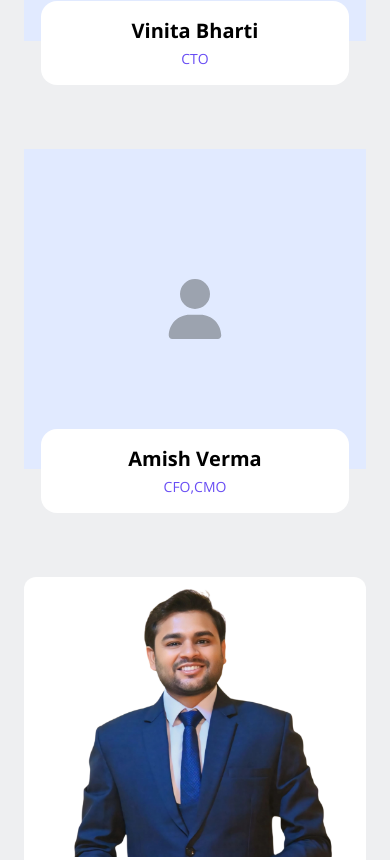
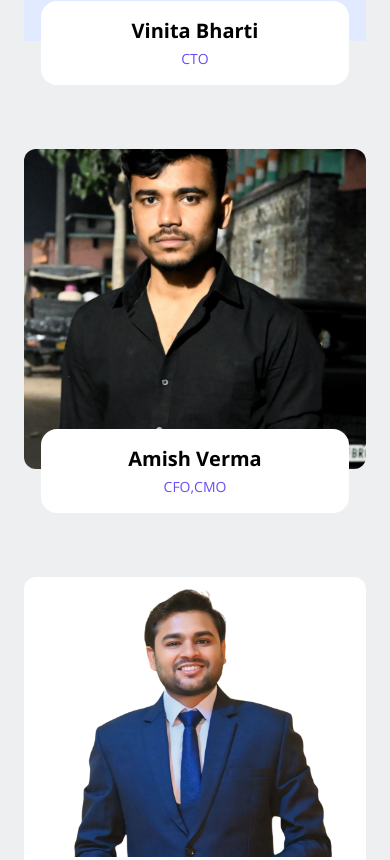
Before and after one commit to chiggosVikash/ygsd, a Next.js app: page /teams in a window 390 px wide. Shown: the part 1184-2044 px from the top of the page. Built offline with nearby package versions, Linux system fonts and the light colour scheme.

Commit message:
added team Images

```diff
--- a/src/app/Components/Footer.tsx
+++ b/src/app/Components/Footer.tsx
@@ -77,9 +77,9 @@ const Footer: React.FC = () => {
                   <svg className="w-3 h-3 mr-2 text-primary" fill="none" stroke="currentColor" viewBox="0 0 24 24" xmlns="http://www.w3.org/2000/svg">
                     <path strokeLinecap="round" strokeLinejoin="round" strokeWidth={2} d="M9 5l7 7-7 7" />
                   </svg>
-                  <Link href={`/services/${item.toLowerCase().replace(' ', '-')}`} className="text-gray-400 hover:text-primary transition duration-300">
+                  <span className="text-gray-400 hover:text-primary transition duration-300">
                     {item}
-                  </Link>
+                  </span>
                 </li>
               ))}
             </ul>
@@ -90,8 +90,8 @@ const Footer: React.FC = () => {
             <h4 className="text-lg font-semibold mb-4">RECENT POSTS</h4>
             <div className="space-y-4">
               {[
-                { title: 'Unsatiable Entreaties May Collecting Power.', date: 'Feb 13 2023', slug: 'unsatiable-entreaties' },
-                { title: 'Regional Manager Limited Time Management.', date: 'Feb 13 2023', slug: 'regional-manager-time-management' },
+                { title: 'The Future of AI in Business', date: 'May 15 2024', slug: 'future-of-ai-in-business' },
+                { title: "YGSD's Approach to Sustainable Tech", date: 'May 10 2024', slug: 'ygsd-sustainable-tech-approach' },
               ].map((post, index) => (
                 <div key={index} className="flex items-start">
                   <div className="w-16 h-16 bg-gray-700 rounded-md mr-4"></div>
@@ -111,7 +111,7 @@ const Footer: React.FC = () => {
         <div className="mt-12 bg-primary py-4">
           <div className="container mx-auto px-4">
             <p className="text-sm text-center">
-              Copyright © 2024 Themeholy. All Rights Reserved.
+              Copyright © 2024 YGSD. All Rights Reserved.
             </p>
           </div>
         </div>
--- a/src/app/Components/HappyClients.tsx
+++ b/src/app/Components/HappyClients.tsx
@@ -23,40 +23,32 @@ interface Testimonial {
 const testimonials: Testimonial[] = [
   {
     id: 1,
-    name: "Jackline Techie",
+    name: "Dhirendra Kumar",
     position: "CEO",
-    company: "Kormola",
-    image: "/path/to/jackline-image.jpg",
+    company: "DP Bazaar",
+    image: "/path/to/sarah-image.jpg",
     rating: 5,
-    comment: "Objectively visualize error-free technology for B2B alignment. Monotonectally harness an expanded array of models via effective collaboration. Globally synergize resource sucking value via cutting-edge."
+    comment: "DP Bazaar's growth skyrocketed thanks to this amazing service. Our e-commerce platform now runs smoother than ever, delighting customers and boosting sales."
   },
   {
     id: 2,
-    name: "Abraham Khalil",
-    position: "CEO",
-    company: "Anatore",
-    image: "/path/to/abraham-image.jpg",
+    name: "Sudha Ranjan",
+    position: "Founder",
+    company: "DRS Solar",
+    image: "/path/to/michael-image.jpg",
     rating: 5,
-    comment: "Objectively visualize error-free technology for B2B alignment. Monotonectally harness an expanded array of models via effective collaboration. Globally synergize resource sucking value via cutting-edge."
+    comment: "Incredible support for our solar energy business. They streamlined our processes, making it easier to manage projects and satisfy clients. Highly recommended!"
   },
   {
     id: 3,
-    name: "Md Sumon Mia",
+    name: "Founder",
     position: "CEO",
-    company: "Rimasu",
-    image: "/path/to/sumon-image.jpg",
+    company: "Veliciae",
+    image: "/path/to/emily-image.jpg",
     rating: 5,
-    comment: "Objectively visualize error-free technology for B2B alignment. Monotonectally harness an expanded array of models via effective collaboration. Globally synergize resource sucking value via cutting-edge."
+    comment: "Our jewellery e-commerce site shines brighter now. They enhanced our online presence, resulting in increased customer engagement and higher sales. Simply brilliant!"
   },
-  {
-    id: 4,
-    name: "Md Sumon Mia",
-    position: "CEO",
-    company: "Rimasu",
-    image: "/path/to/sumon-image.jpg",
-    rating: 5,
-    comment: "Objectively visualize error-free technology for B2B alignment. Monotonectally harness an expanded array of models via effective collaboration. Globally synergize resource sucking value via cutting-edge."
-  },
+
 ];
 
 const HappyClients: React.FC = () => {
@@ -123,16 +115,13 @@ const TestimonialCard: React.FC<{ testimonial: Testimonial }> = ({ testimonial }
   return (
     <div className="bg-white rounded-lg shadow-lg p-4 sm:p-6 max-w-sm mx-auto">
       <div className="flex items-center mb-4">
-        <div className="relative w-12 h-12 sm:w-16 sm:h-16 mr-3 sm:mr-4 ">
-          <Image
-            src={testimonial.image}
-            alt={testimonial.name}
-            layout="fill"
-            objectFit="cover"
-            className="rounded-full"
-          />
-          <div className="absolute -bottom-1 -right-1 bg-primary text-white text-xs font-bold rounded-full w-5 h-5 sm:w-6 sm:h-6 flex items-center justify-center">
-            66
+        <div className="relative w-12 h-12 sm:w-16 sm:h-16 mr-3 sm:mr-4 bg-gray-200 rounded-2xl flex items-center justify-center">
+          <svg className="w-8 h-8 sm:w-10 sm:h-10 text-gray-500" fill="currentColor" viewBox="0 0 20 20">
+            <path fillRule="evenodd" d="M10 9a3 3 0 100-6 3 3 0 000 6zm-7 9a7 7 0 1114 0H3z" clipRule="evenodd" />
+          </svg>
+          <div className="absolute bottom-[4px] -right-1 bg-primary text-white text-xs font-bold rounded-full w-1 h-1 flex items-center justify-center animate-ripple">
+          </div>
+          <div className="absolute bottom-[1px] -right-2 bg-primary text-white text-xs font-bold rounded-full w-3 h-3  flex items-center justify-center">
           </div>
         </div>
         <div>
--- a/src/app/Components/MenuBar.tsx
+++ b/src/app/Components/MenuBar.tsx
@@ -43,7 +43,7 @@ const MenuBar = () => {
          {isMenuOpen ? <FaTimes/> : <FaBars/>}
       </div>
       <div
-        className={`md:hidden fixed top-28 left-0 right-0 z-50 bg-darkcolor overflow-y-auto ${isMenuOpen ? 'block' : 'hidden'}`}
+        className={`md:hidden transition-all duration-300 fixed top-28 left-0 right-0 z-50 bg-darkcolor overflow-y-auto ${isMenuOpen ? 'block' : 'hidden'}`}
       >
         <ul className='flex flex-col pt-20 pb-4'>
             {menuItems.map((item) => (
--- a/src/app/Components/Navbar.tsx
+++ b/src/app/Components/Navbar.tsx
@@ -4,8 +4,11 @@ import Logo from '../assets/ygsd_transparent.png';
 import MenuBar from './MenuBar';
 import { FaFacebookF, FaTwitter, FaLinkedinIn, FaInstagram, FaYoutube, FaMapMarkerAlt, FaPhoneAlt, FaEnvelope } from 'react-icons/fa';
 import Image from 'next/image';
+import { useRouter } from 'next/navigation';
+
 
 const Navbar = () => {
+  const router = useRouter();
   const [isScrolled, setIsScrolled] = useState(false);
 
   useEffect(() => {
@@ -65,7 +68,9 @@ const Navbar = () => {
                 <div className='bg-white w-[96%] h-full transform -skew-x-[12deg]'>
                 </div>
             </div>
-            <div className="absolute text-2xl mx-8 font-bold flex items-center space-x-2 z-50">
+            <div
+                onClick={() => router.push('/')}
+                className="absolute text-2xl mx-8 font-bold flex items-center space-x-2 z-50">
                 <Image src={Logo.src} alt="Logo Image" width={120} height={120} />
             </div>
             <MenuBar/>
--- a/src/app/Components/TeamSection.tsx
+++ b/src/app/Components/TeamSection.tsx
@@ -12,6 +12,9 @@ import 'swiper/css/pagination';
 import 'swiper/css/effect-coverflow';
 import 'swiper/css/zoom';
 import Chitranjan from '../assets/chitranjan.png';
+import Saurav from '../assets/saurav.jpg';
+import Amish from '../assets/amish.jpeg';
+
 interface TeamMember {
   name: string;
   role: string;
@@ -21,10 +24,10 @@ interface TeamMember {
 const teamMembers: TeamMember[] = [
   { name: 'Vikash Kumar', role: 'CEO', image: null },
   { name: 'Vinita Bharti', role: 'CTO', image: null},
-  { name: 'Amish Verma', role: 'CFO,CMO', image: null },
+  { name: 'Amish Verma', role: 'CFO,CMO', image: `${Amish.src}` },
   { name: 'Chitranjan Kushwaha', role: 'Social Media Specialist,CRM ', image: `${Chitranjan.src}` },
   { name: 'Keshav Agarwal', role: 'CMO,CHRO', image: null },
-  { name: 'Shaurav Kumar', role: 'Video Editor', image: null },
+  { name: 'Shaurav Kumar', role: 'Video Editor', image: `${Saurav.src}` },
 
   // Add more team members as needed
 ];
--- a/src/app/teams/page.tsx
+++ b/src/app/teams/page.tsx
@@ -2,7 +2,8 @@ import React from "react";
 import PageHeader from "../Components/PageHeader";
 import Image from 'next/image';
 import Chitranjan from '../assets/chitranjan.png';
-
+import Saurav from '../assets/saurav.jpg';
+import Amish from '../assets/amish.jpeg'
 import {
   FaFacebookF,
   FaTwitter,
@@ -10,6 +11,7 @@ import {
   FaLinkedinIn,
 } from "react-icons/fa";
 import { FaUser } from "react-icons/fa6";
+
 
 interface TeamMember {
   name: string;
@@ -20,10 +22,10 @@ interface TeamMember {
 const teamMembers: TeamMember[] = [
   { name: 'Vikash Kumar', role: 'CEO', image: null },
   { name: 'Vinita Bharti', role: 'CTO', image: null},
-  { name: 'Amish Verma', role: 'CFO,CMO', image: null },
+  { name: 'Amish Verma', role: 'CFO,CMO', image: `${Amish.src}` },
   { name: 'Chitranjan Kushwaha', role: 'Social Media Specialist,CRM ', image: `${Chitranjan.src}` },
   { name: 'Keshav Agarwal', role: 'CMO,CHRO', image: null },
-  { name: 'Shaurav Kumar', role: 'Video Editor', image: null },
+  { name: 'Shaurav Kumar', role: 'Video Editor', image: `${Saurav.src}` },
 
   // Add more team members as needed
 ];
```
Also changed, not shown: src/app/about-us/page.tsx (+25 -5 lines), src/app/assets/amish.jpeg (added), 1 other file (tests, documents, lock files or other folders).
